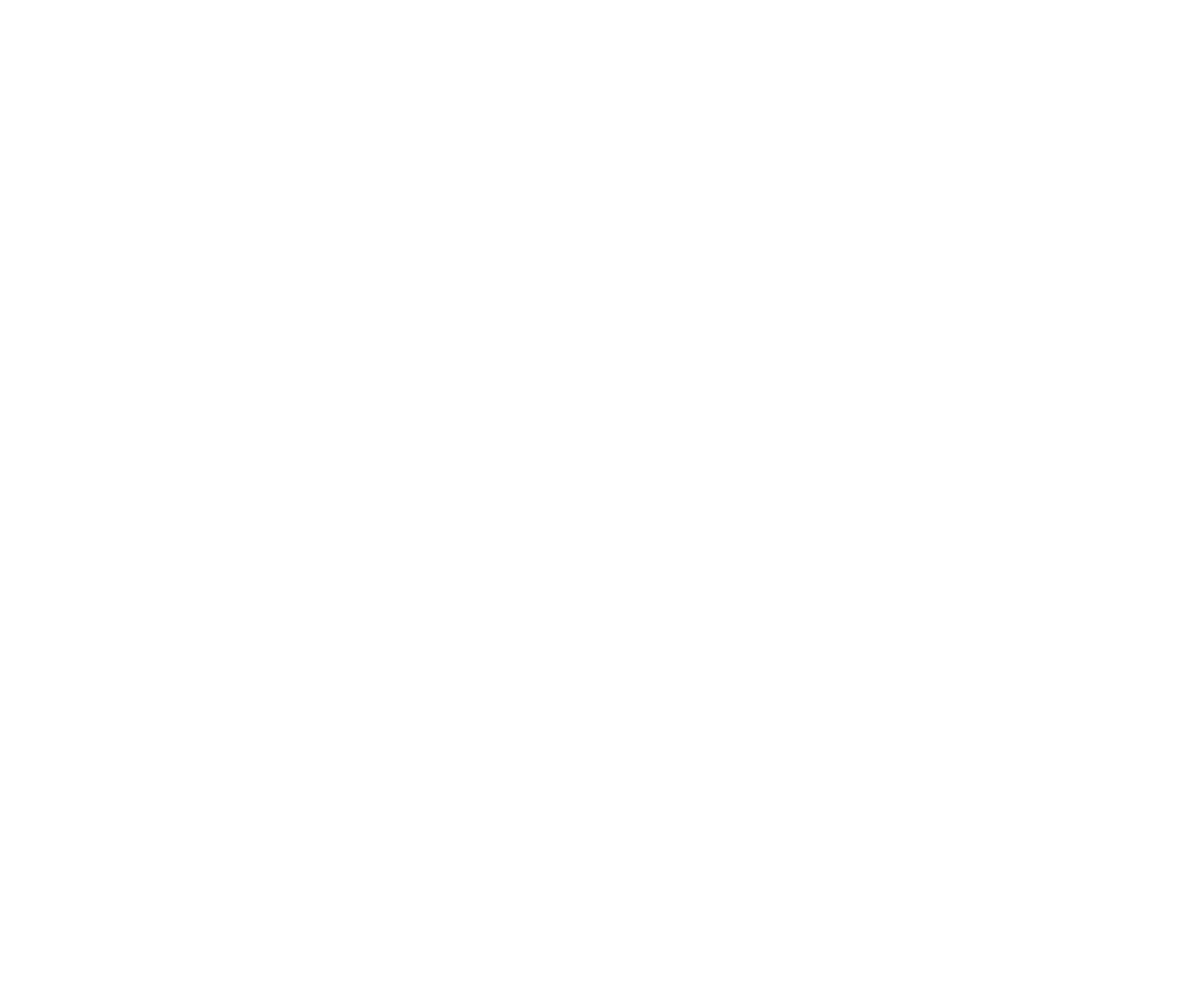
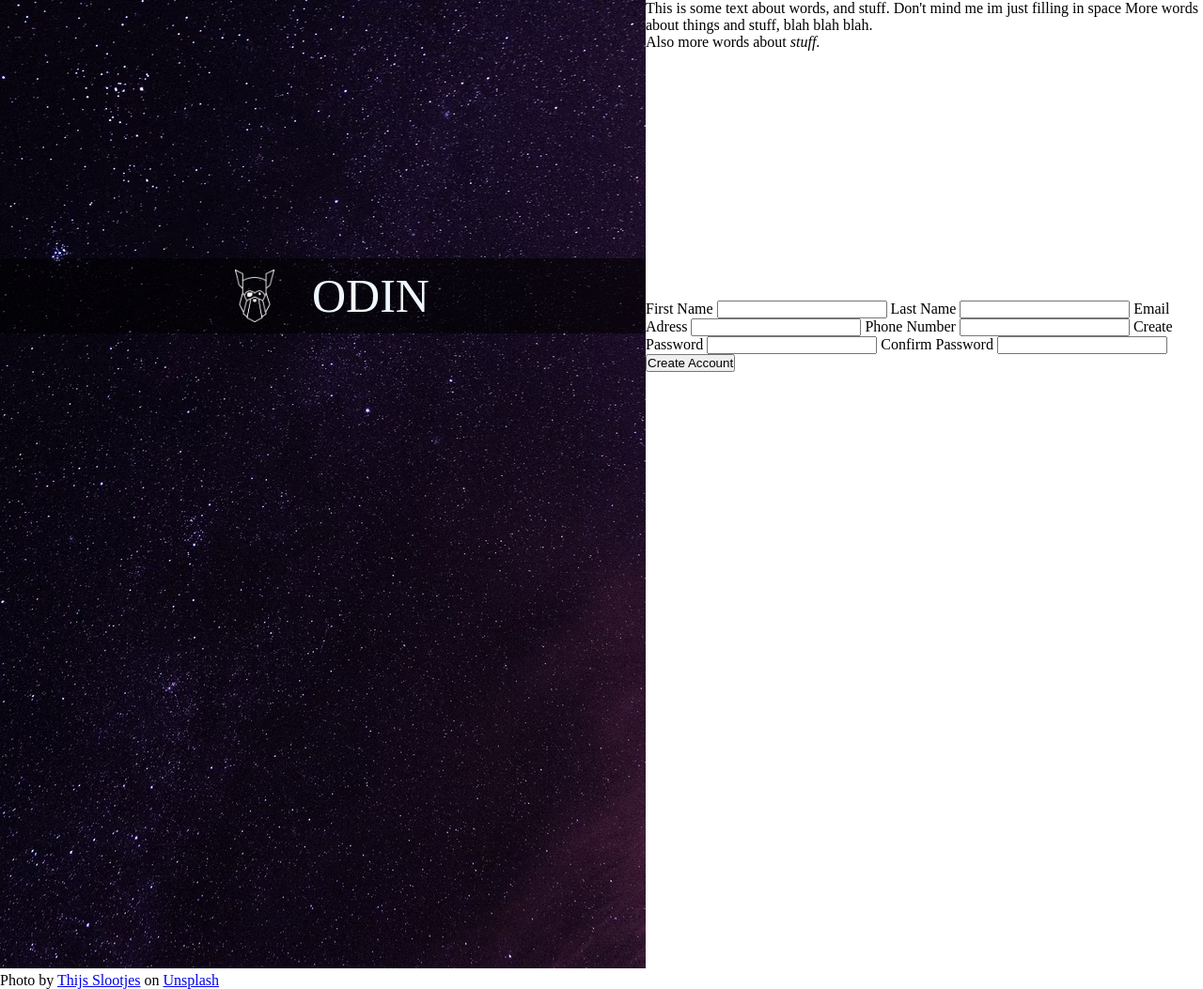
Before and after one commit to JoshDT900/TOP-signupform, a plain HTML site: page index.html in a window 1280 px wide. Shown: the whole page at 94% size. Before the commit the page ends 800 px from the top, so only its background shows below. Drawn offline with Linux system fonts and the light colour scheme.

Commit message:
Add content to page

```diff
--- a/index.html
+++ b/index.html
@@ -9,6 +9,62 @@
   <link rel="stylesheet" href="style.css">
 </head>
 <body>
+  <div class="flex-wrapper">
+    <div class="image-container">
+      <div class="backImg">
+        <img src="images/photo-1548346941-0f485f3ec808.avif" alt="Milky Way Galaxy img. Credit goes to @noreturns__">
+      </div>
+
+      <div class="img-text">
+        <img src="images/odin-lined.png" alt="Odin Logo">
+        <p>ODIN</p>
+      </div>
+
+      <div class="credit-box">
+        <p>Photo by <a href="https://unsplash.com/@noreturns__">Thijs Slootjes</a> on <a href="https://unsplash.com/photos/lVOL-j5XtQY">Unsplash</a></p>
+      </div>
+    </div>
+
+    <div class="column-box">
+      <div class="description-text">
+        <p>
+          This is some text about words, and stuff. Don't mind me im just filling in space
+          More words about things and stuff, blah blah blah.
+        </p>
+
+        <p>
+          Also more words about <em>stuff</em>.
+        </p>
+      </div>
+
+      <div class="form-box">
+        <form action="">
+          <label for="">First Name</label>
+          <input type="text">
+
+          <label for="">Last Name</label>
+          <input type="text">
+
+          <label for="">Email Adress</label>
+          <input type="email">
+
+          <label for="">Phone Number</label>
+          <input type="text">
+
+          <label for="">Create Password</label>
+          <input type="password">
+
+          <label for="">Confirm Password</label>
+          <input type="password">
+
+          <button type="submit">Create Account</button>
+        </form>
+      </div>
+    </div>
+
+
+  </div>
+
 
   <script src="script.js"></script>
 </body>
--- a/style.css
+++ b/style.css
@@ -0,0 +1,47 @@
+* {
+  padding: 0px;
+  margin: 0px;
+}
+
+.flex-wrapper {
+  display: flex;
+  height: 100vh;
+}
+
+.description-text {
+  height: 40vh;
+}
+
+.column-box {
+  display: flex;
+  flex-direction: column;
+}
+
+.image-container {
+  width: fit-content;
+  position: relative;
+}
+
+.img-text {
+  position: absolute;
+  color: aliceblue;
+  width: 100%;
+  top: 275px;
+  height: 10vh;
+  display: flex;
+  background-color: rgba(0, 0, 0, 0.6);
+  align-items: center;
+  justify-content: center;
+}
+
+.img-text > p {
+  padding: 10px;
+  font-size: 50px;
+  margin-right: auto;
+}
+
+.img-text > img {
+  height: 70%;
+  padding: 30px;
+  margin-left: auto;
+}
```
Also changed, not shown: images/odin-lined.png (added), images/photo-1548346941-0f485f3ec808.avif (added).
